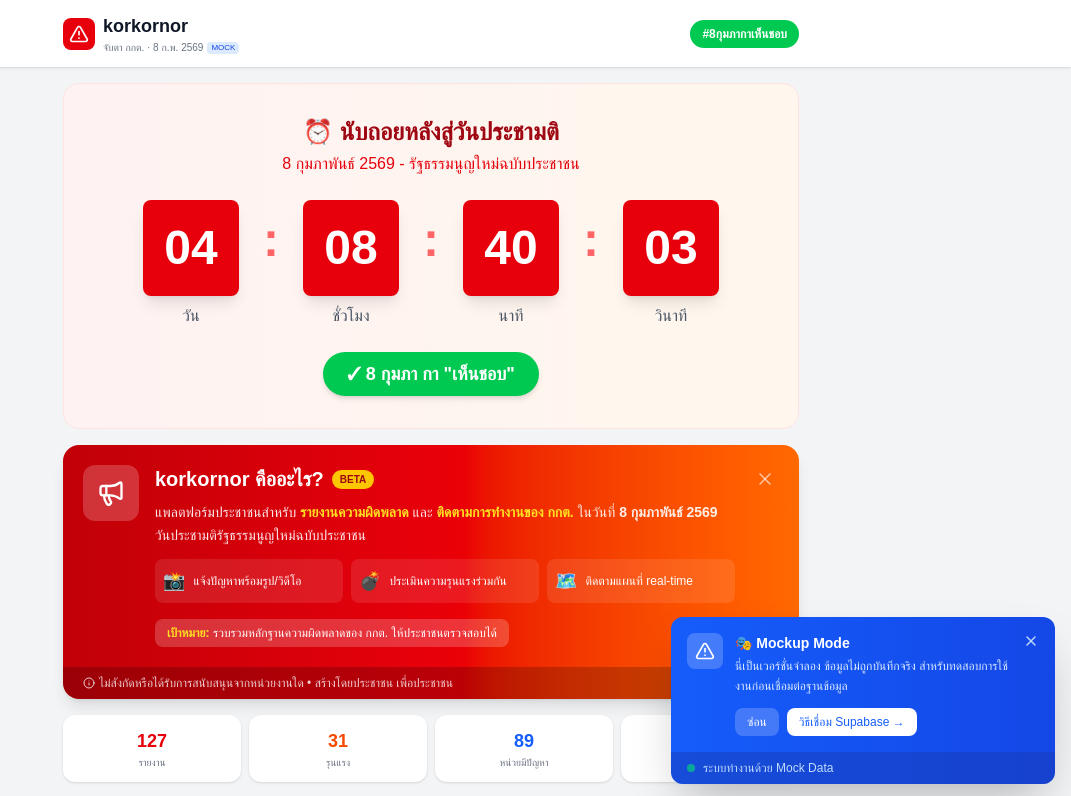
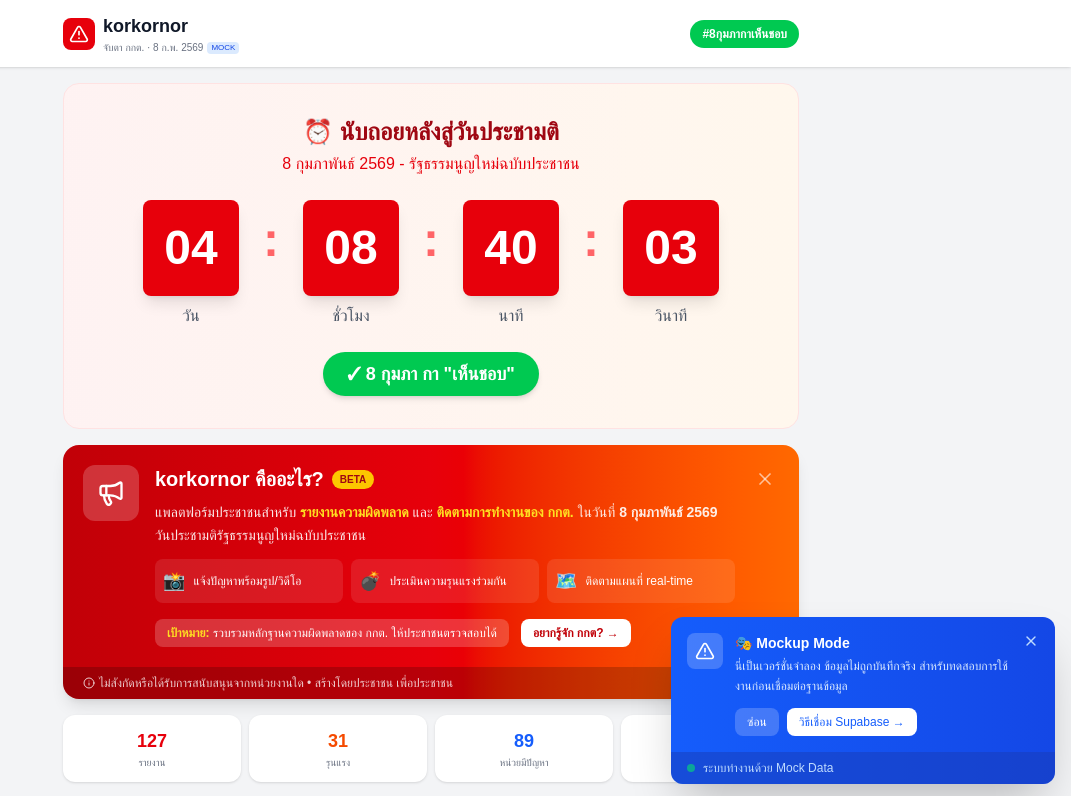
Before and after one commit to nanobro/korkornor, a Next.js app: page / in a window 1280 px wide. Shown: the top 796 px of the page, without its empty margins (209-1280 px from the left). Built offline with nearby package versions, Linux system fonts and the light colour scheme.

Commit message:
Add link to ECT official website

```diff
--- a/src/components/InfoBanner.tsx
+++ b/src/components/InfoBanner.tsx
@@ -48,11 +48,19 @@
               </div>
             </div>
 
-            {/* Call to action */}
-            <div className="mt-4 flex items-center gap-3">
+            {/* Links */}
+            <div className="mt-4 flex flex-wrap items-center gap-3">
               <div className="bg-white/20 px-3 py-1.5 rounded-lg text-xs">
                 <span className="text-yellow-300 font-bold">เป้าหมาย:</span> รวบรวมหลักฐานความผิดพลาดของ กกต. ให้ประชาชนตรวจสอบได้
               </div>
+              <a
+                href="https://www.ect.go.th/ect_th/th/board-of-director/"
+                target="_blank"
+                rel="noopener noreferrer"
+                className="bg-white text-red-700 px-3 py-1.5 rounded-lg text-xs font-bold hover:bg-yellow-100 transition-colors flex items-center gap-1"
+              >
+                อยากรู้จัก กกต? →
+              </a>
             </div>
           </div>
 
```
